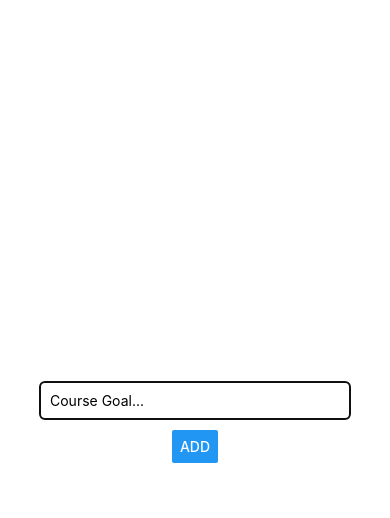
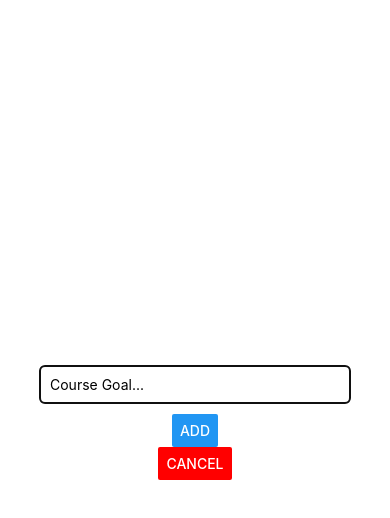
Before and after one commit to hebs87/native-goals-app, a React Native app: screen / in a window 390 px wide. Both pictures are taken after a click on the button "ADD NEW GOAL". Shown: the top 518 px of the page. Built offline with nearby package versions, Linux system fonts and the light colour scheme.

Commit message:
Added cancel button to modal

```diff
--- a/App.js
+++ b/App.js
@@ -25,11 +25,16 @@ export default function App() {
     setShowModal(true);
   }
 
+  const closeAddModal = () => {
+    setShowModal(false);
+  }
+
   return (
     <View style={styles.container}>
       <Button onPress={showAddModal} title="Add New Goal" />
       <GoalInput
         showModal={showModal}
+        closeAddModal={closeAddModal}
         addGoalHandler={addGoalHandler}
       />
       {
--- a/GoalInput/GoalInput.js
+++ b/GoalInput/GoalInput.js
@@ -13,6 +13,11 @@ const GoalInput = props => {
     setGoal('');
   }
 
+  const closeAddModal = () => {
+    props.closeAddModal();
+    setGoal('');
+  }
+
   return (
     <Modal visible={props.showModal} animation="slide">
       <View style={styles.inputContainer}>
@@ -25,6 +30,11 @@ const GoalInput = props => {
         <Button
           title="ADD"
           onPress={addGoalHandler}
+        />
+        <Button
+          title="CANCEL"
+          color='red'
+          onPress={closeAddModal}
         />
       </View>
     </Modal>
```
